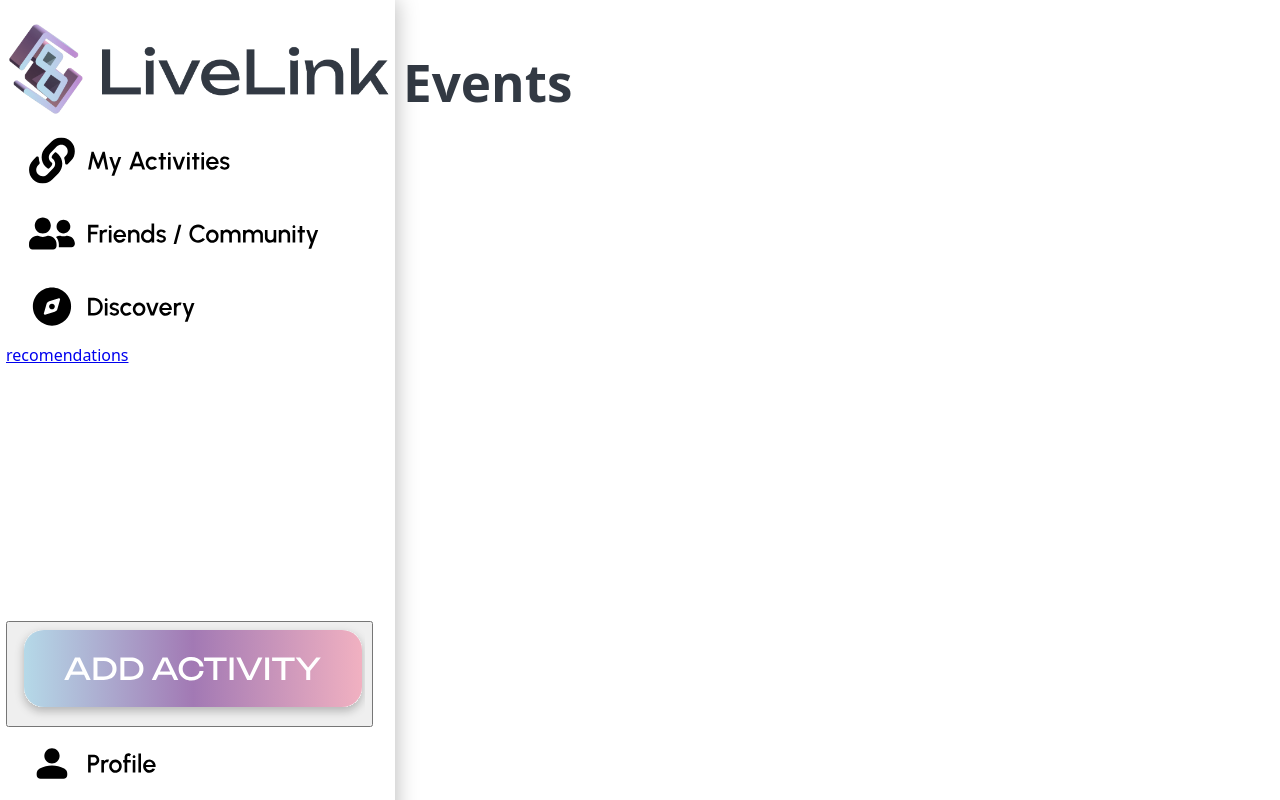
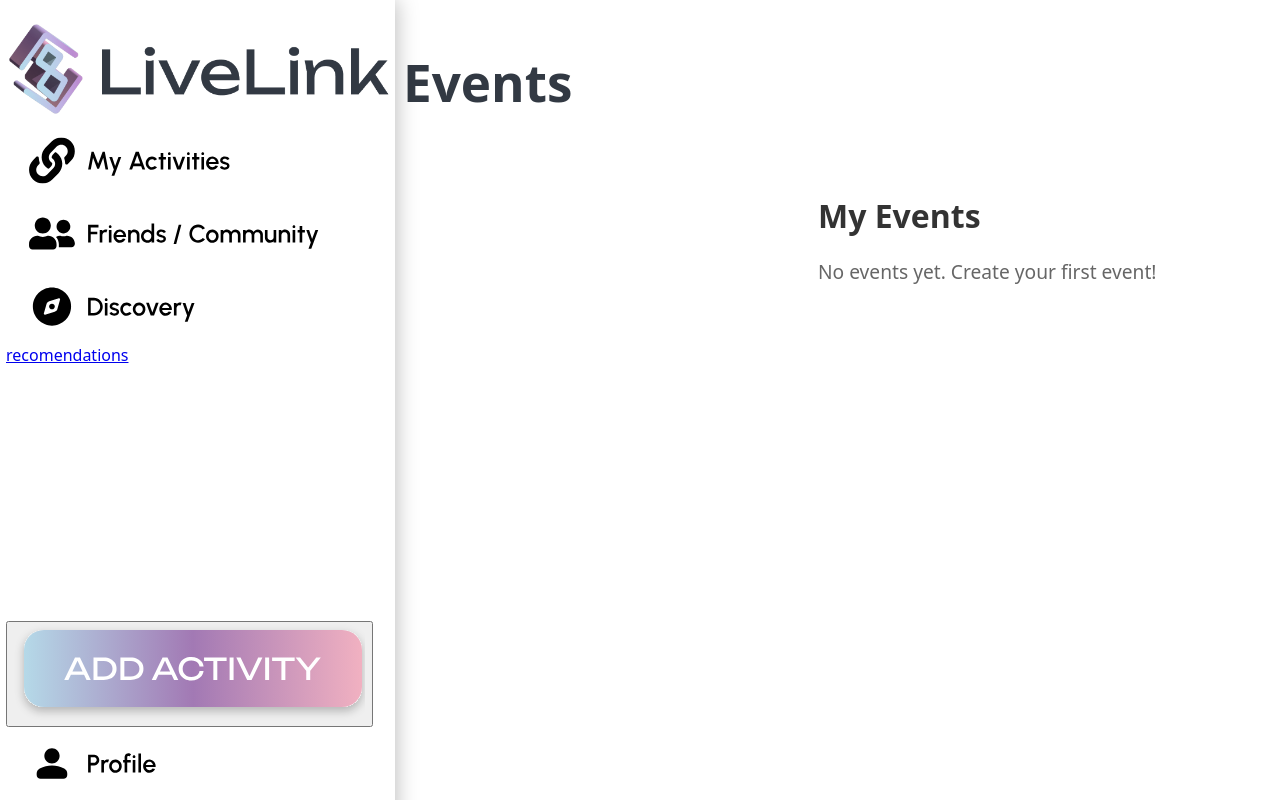
Before and after one commit to sungks/VH2025, a React (Vite) app in the folder frontendmain/: page / in a window 1280 px wide. Built offline with nearby package versions, Linux system fonts and the light colour scheme.

Commit message:
more-frontend

```diff
--- /dev/null
+++ b/frontendmain/src/components/EventsContext.jsx
@@ -0,0 +1,19 @@
+import React, { createContext, useState, useContext } from 'react';
+
+const EventsContext = createContext();
+
+export const EventsProvider = ({ children }) => {
+  const [events, setEvents] = useState([]);
+
+  const addEvent = (newEvent) => {
+    setEvents(prevEvents => [...prevEvents, { ...newEvent, id: Date.now() }]);
+  };
+
+  return (
+    <EventsContext.Provider value={{ events, addEvent }}>
+      {children}
+    </EventsContext.Provider>
+  );
+};
+
+export const useEvents = () => useContext(EventsContext);
--- /dev/null
+++ b/frontendmain/src/components/EventsList.css
@@ -0,0 +1,56 @@
+.events-container {
+  padding: 2rem;
+  margin-left: 383px; /* Match sidebar width */
+  max-width: 1200px;
+}
+
+.events-title {
+  font-size: 2rem;
+  color: #333;
+  margin-bottom: 1.5rem;
+}
+
+.no-events-message {
+  color: #666;
+  font-size: 1.2rem;
+}
+
+.events-grid {
+  display: grid;
+  grid-template-columns: repeat(auto-fill, minmax(300px, 1fr));
+  gap: 1.5rem;
+}
+
+.event-card {
+  background: white;
+  border-radius: 12px;
+  padding: 1.5rem;
+  box-shadow: 0 4px 6px rgba(0, 0, 0, 0.1);
+  transition: transform 0.2s ease, box-shadow 0.2s ease;
+}
+
+.event-card:hover {
+  transform: translateY(-3px);
+  box-shadow: 0 6px 12px rgba(0, 0, 0, 0.15);
+}
+
+.event-title {
+  margin: 0 0 1rem 0;
+  color: #2c3e50;
+  font-size: 1.3rem;
+}
+
+.event-details {
+  color: #555;
+}
+
+.detail-label {
+  font-weight: 600;
+  color: #333;
+}
+
+.event-description {
+  margin-top: 1rem;
+  padding-top: 1rem;
+  border-top: 1px solid #eee;
+}
--- /dev/null
+++ b/frontendmain/src/components/EventsList.jsx
@@ -0,0 +1,34 @@
+import React from 'react';
+import { useEvents } from './EventsContext';
+import './EventsList.css';
+
+const EventsList = () => {
+  const { events } = useEvents();
+
+  return (
+    <div className="events-container">
+      <h1 className="events-title">My Events</h1>
+      {events.length === 0 ? (
+        <p className="no-events-message">No events yet. Create your first event!</p>
+      ) : (
+        <div className="events-grid">
+          {events.map(event => (
+            <div key={event.id} className="event-card">
+              <h3 className="event-title">{event.title}</h3>
+              <div className="event-details">
+                <p><span className="detail-label">Date:</span> {event.date}</p>
+                <p><span className="detail-label">Time:</span> {event.time}</p>
+                <p><span className="detail-label">Location:</span> {event.location}</p>
+                {event.description && (
+                  <p className="event-description">{event.description}</p>
+                )}
+              </div>
+            </div>
+          ))}
+        </div>
+      )}
+    </div>
+  );
+};
+
+export default EventsList;
--- a/frontendmain/src/components/NewEvent.jsx
+++ b/frontendmain/src/components/NewEvent.jsx
@@ -37,7 +37,7 @@ const NewEvent = ({ onClose, onCreateEvent }) => {
   return (
     <div className="modal-overlay">
       <div className="modal-content">
-        <button className="close-button" onClick={onClose}>×</button>
+        <button className="close-button" onClick={onClose}>x</button>
 
         <h2>Create New Event</h2>
 
--- a/frontendmain/src/components/Sidebar.jsx
+++ b/frontendmain/src/components/Sidebar.jsx
@@ -4,6 +4,7 @@ import { VscAccount } from "react-icons/vsc";
 import './Sidebar.css';
 import LiveLinkLogoSmall from '../assets/LiveLinkLogoSmall.png';
 import NewEvent from './NewEvent';
+import { useEvents } from './EventsContext';
 
   const Sidebar = () => {
     const [showNewEvent, setShowNewEvent] = useState(false);
@@ -14,6 +15,8 @@ import NewEvent from './NewEvent';
     const handleCloseNewEvent = () => {
       setShowNewEvent(false);
     };
+
+    const { addEvent } = useEvents();
 
     const handleCreateEvent = (eventData) => {
     // Here you would typically send the data to your backend
@@ -32,6 +35,7 @@ import NewEvent from './NewEvent';
     }
 
     const [isHovered, setIsHovered] = useState(false);
+
     return (
       <div className="app-container">
         <nav className="sidebar">
@@ -104,7 +108,10 @@ import NewEvent from './NewEvent';
           {showNewEvent && (
           <NewEvent
             onClose={handleCloseNewEvent}
-            onCreateEvent={handleCreateEvent}
+            onCreateEvent={(newEvent) => {
+              addEvent(newEvent);
+              handleCloseNewEvent();
+            }}
           />
         )}
           <Outlet />
--- a/frontendmain/src/pages/App.jsx
+++ b/frontendmain/src/pages/App.jsx
@@ -6,10 +6,12 @@ import Friends from './Friends';
 import Discovery from './Discovery';
 import Profile from './Profile';
 import Recomendations from './Recomendations';
+import { EventsProvider } from '../components/EventsContext';
 
 function App() {
   return (
     <Router>
+      <EventsProvider>
         <Routes>
           <Route path="/" element={<Sidebar />}>
             <Route index element={<Events />} />
@@ -20,6 +22,7 @@ function App() {
             <Route path="recomendations" element={<Recomendations />} />
           </Route>
         </Routes>
+      </EventsProvider>
     </Router>
   )
 }
--- a/frontendmain/src/pages/Events.jsx
+++ b/frontendmain/src/pages/Events.jsx
@@ -1,10 +1,12 @@
-
+import React from 'react';
+import EventsList from '../components/EventsList';
 
 function Events() {
     return (
-        <>
+        <div className="events-page">
             <h1>Events</h1>
-        </>
+            <EventsList />
+        </div>
     )
 }
 
```
Also changed, not shown: frontendmain/public/Exit.svg (added). Lines whose indentation alone changed are shown as unchanged.
